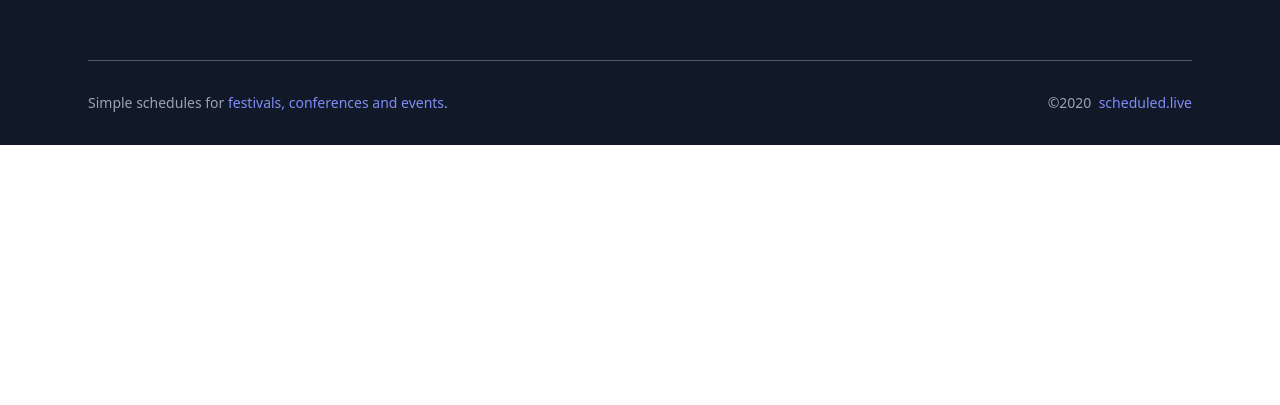
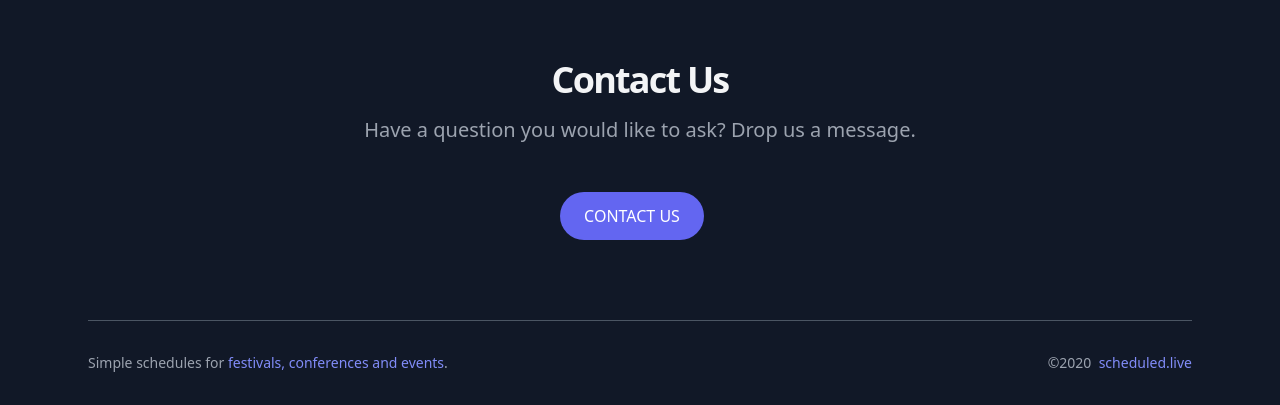
Before and after one commit to stevepetebruce/event-schedule-marketing, a Next.js app: page / in a window 1280 px wide. Shown: the part 2301-2706 px from the top of the page. Before the commit the page ends 2446 px from the top, so only its background shows below. Built offline with nearby package versions, Linux system fonts and the light colour scheme.

Commit message:
Add path to contact view.

```diff
--- /dev/null
+++ b/components/Contact/index.js
@@ -0,0 +1,22 @@
+import Link from 'next/link';
+import Button from '../Shared/Button'
+
+function index() {
+  return (
+    <section className="relative">
+      <div className="relative max-w-6xl mx-auto px-4 sm:px-6">
+        <div className="max-w-3xl mx-auto text-center pb-12 md:pb-20">
+          <h2 className="h2 mb-4 text-gray-100">Contact Us</h2>
+          <p className="text-xl text-gray-400 mb-12">Have a question you would like to ask? Drop us a message.</p>
+          <Link href="/contact">
+            <Button default style="px-6 py-3 transform transition duration-200 ease-in-out hover:scale-105">
+              Contact Us
+            </Button>
+          </Link>
+        </div>
+      </div>
+    </section>
+  )
+}
+
+export default index
--- a/pages/index.js
+++ b/pages/index.js
@@ -5,6 +5,7 @@ import Header from '../components/Header';
 import Hero from '../components/Hero';
 import Features from '../components/Features'
 import Examples from '../components/Examples'
+import Contact from '../components/Contact'
 import Footer from '../components/Footer'
 
 
@@ -33,8 +34,8 @@ export default function Home() {
         <Hero />
         <Features />
         <Examples />
-        {/* <FeaturesBlocks />
-        <Testimonials /> */}
+        {/* <FeaturesBlocks />*/}
+        <Contact />
       </main>
       <Footer />
     </div>
```
